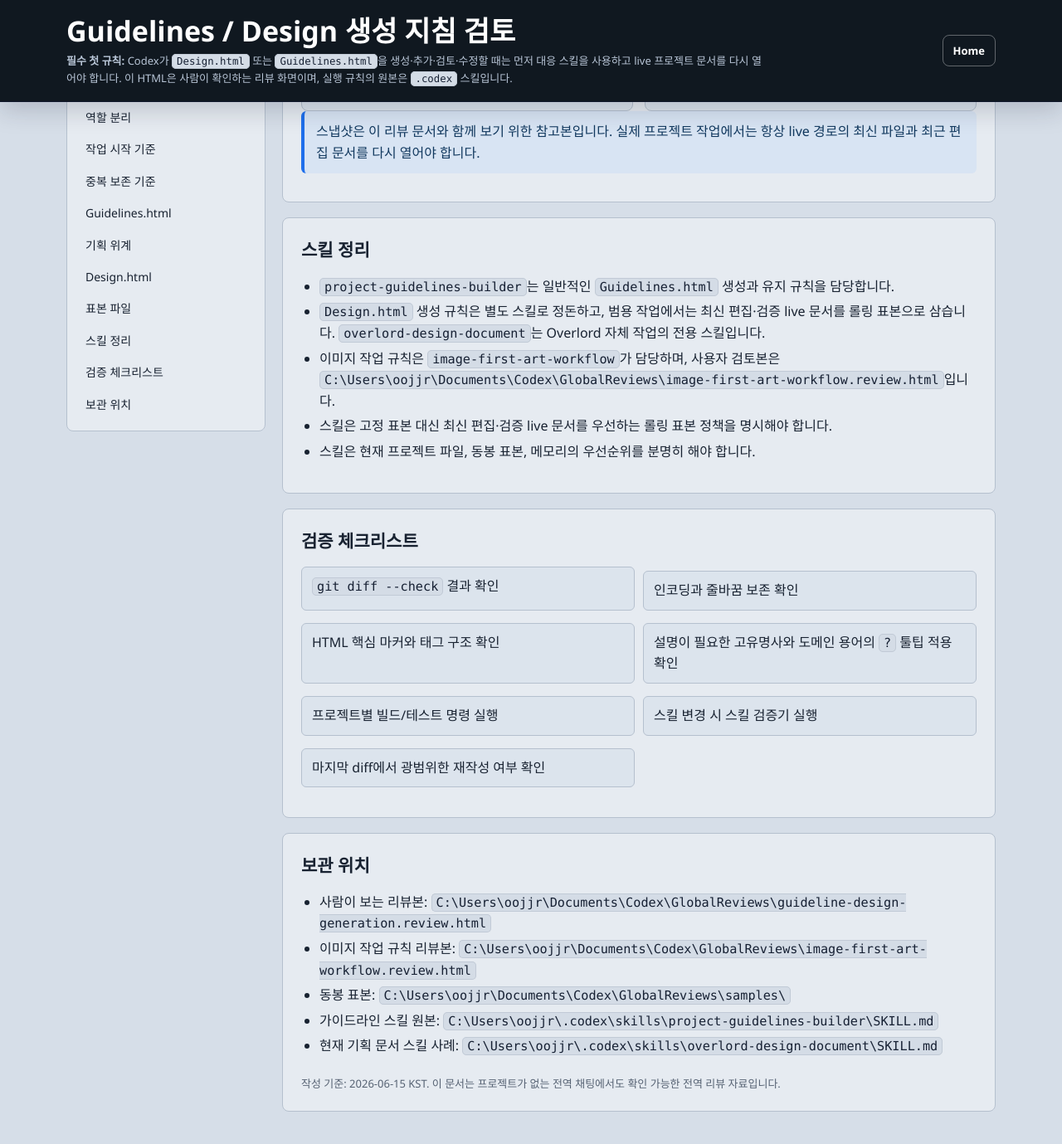
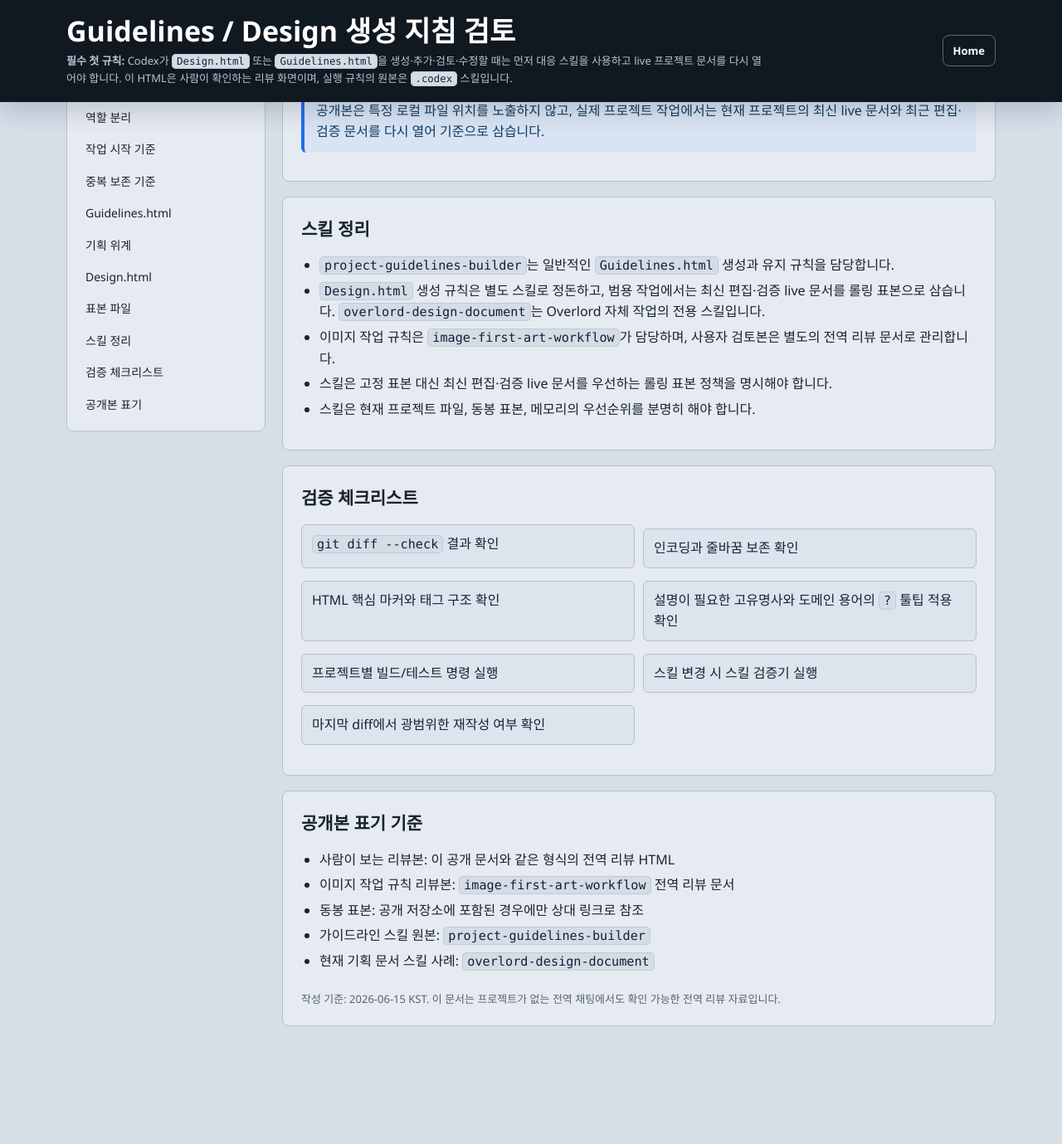
Before and after one commit to oojjrs/engineering-notes, a Jekyll site: the page codex/guideline-design-generation.review.html, which Jekyll copies as it is, in a window 1280 px wide and 1400 px high, scrolled down 4237 px. Shown: the top 1379 px of the window at 83% size. Built offline with Jekyll 4.4.1, drawn with Linux system fonts in a browser that asks for light colours; after the commit the page ends 5534 px from its top, so only the background shows below that; some of the changed text lies outside the part shown.

Commit message:
공개 문서의 로컬 경로 노출 제거

```diff
--- a/codex/guideline-design-generation.review.html
+++ b/codex/guideline-design-generation.review.html
@@ -301,7 +301,7 @@
       <a href="#samples">표본 파일</a>
       <a href="#skills">스킬 정리</a>
       <a href="#validation">검증 체크리스트</a>
-      <a href="#files">보관 위치</a>
+      <a href="#files">공개본 표기</a>
     </nav>
 
     <div>
@@ -310,7 +310,7 @@
         <div class="split">
           <div class="sample">
             <h4><span class="badge">.codex</span>Codex 실행 규칙</h4>
-            <p><code>C:\Users\oojjr\.codex\skills\project-guidelines-builder\SKILL.md</code>가 가이드라인 생성과 유지 규칙의 실제 스킬 원본입니다. 프로젝트별 기획 문서 규칙은 현재 <code>overlord-design-document</code> 같은 전용 스킬이 담당합니다.</p>
+            <p><code>project-guidelines-builder</code> 스킬이 가이드라인 생성과 유지 규칙의 실제 원본입니다. 프로젝트별 기획 문서 규칙은 현재 <code>overlord-design-document</code> 같은 전용 스킬이 담당합니다.</p>
           </div>
           <div class="sample">
             <h4><span class="badge">Review</span>눈으로 보는 검토본</h4>
@@ -436,22 +436,22 @@
           <div class="sample">
             <h4><span class="badge">Guideline</span>롤링 표본</h4>
             <p>새 <code>Guidelines.html</code> 작업은 현재 프로젝트 문서를 먼저 보고, 그 다음 최근 편집·검증된 live <code>Guidelines.html</code>을 기준으로 삼습니다.</p>
-            <p>역사적 seed: <code>H:\ImageStudio\Guidelines.html</code>. 스냅샷: <code>samples\ImageStudio.Guidelines.sample.html</code></p>
+            <p>역사적 seed: ImageStudio의 <code>Guidelines.html</code>. 공개본에는 로컬 원본 경로 대신 문서 유형과 검증 기준만 남깁니다.</p>
           </div>
           <div class="sample">
             <h4><span class="badge">Design</span>롤링 표본</h4>
             <p>새 <code>Design.html</code> 작업은 현재 프로젝트 문서를 먼저 보고, 그 다음 최근 편집·검증된 live <code>Design.html</code>을 기준으로 삼습니다.</p>
-            <p>역사적 seed: <code>H:\Overlord\Design.html</code>. 스냅샷: <code>samples\Overlord.Design.sample.html</code></p>
+            <p>역사적 seed: Overlord의 <code>Design.html</code>. 공개본에는 로컬 원본 경로 대신 문서 유형과 검증 기준만 남깁니다.</p>
           </div>
         </div>
-        <p class="note">스냅샷은 이 리뷰 문서와 함께 보기 위한 참고본입니다. 실제 프로젝트 작업에서는 항상 live 경로의 최신 파일과 최근 편집 문서를 다시 열어야 합니다.</p>
+        <p class="note">공개본은 특정 로컬 파일 위치를 노출하지 않고, 실제 프로젝트 작업에서는 현재 프로젝트의 최신 live 문서와 최근 편집·검증 문서를 다시 열어 기준으로 삼습니다.</p>
       </section>
       <section id="skills">
         <h2>스킬 정리</h2>
         <ul>
           <li><code>project-guidelines-builder</code>는 일반적인 <code>Guidelines.html</code> 생성과 유지 규칙을 담당합니다.</li>
           <li><code>Design.html</code> 생성 규칙은 별도 스킬로 정돈하고, 범용 작업에서는 최신 편집·검증 live 문서를 롤링 표본으로 삼습니다. <code>overlord-design-document</code>는 Overlord 자체 작업의 전용 스킬입니다.</li>
-          <li>이미지 작업 규칙은 <code>image-first-art-workflow</code>가 담당하며, 사용자 검토본은 <code>C:\Users\oojjr\Documents\Codex\GlobalReviews\image-first-art-workflow.review.html</code>입니다.</li>
+          <li>이미지 작업 규칙은 <code>image-first-art-workflow</code>가 담당하며, 사용자 검토본은 별도의 전역 리뷰 문서로 관리합니다.</li>
           <li>스킬은 고정 표본 대신 최신 편집·검증 live 문서를 우선하는 롤링 표본 정책을 명시해야 합니다.</li>
           <li>스킬은 현재 프로젝트 파일, 동봉 표본, 메모리의 우선순위를 분명히 해야 합니다.</li>
         </ul>
@@ -471,13 +471,13 @@
       </section>
 
       <section id="files">
-        <h2>보관 위치</h2>
+        <h2>공개본 표기 기준</h2>
         <ul>
-          <li>사람이 보는 리뷰본: <code>C:\Users\oojjr\Documents\Codex\GlobalReviews\guideline-design-generation.review.html</code></li>
-          <li>이미지 작업 규칙 리뷰본: <code>C:\Users\oojjr\Documents\Codex\GlobalReviews\image-first-art-workflow.review.html</code></li>
-          <li>동봉 표본: <code>C:\Users\oojjr\Documents\Codex\GlobalReviews\samples\</code></li>
-          <li>가이드라인 스킬 원본: <code>C:\Users\oojjr\.codex\skills\project-guidelines-builder\SKILL.md</code></li>
-          <li>현재 기획 문서 스킬 사례: <code>C:\Users\oojjr\.codex\skills\overlord-design-document\SKILL.md</code></li>
+          <li>사람이 보는 리뷰본: 이 공개 문서와 같은 형식의 전역 리뷰 HTML</li>
+          <li>이미지 작업 규칙 리뷰본: <code>image-first-art-workflow</code> 전역 리뷰 문서</li>
+          <li>동봉 표본: 공개 저장소에 포함된 경우에만 상대 링크로 참조</li>
+          <li>가이드라인 스킬 원본: <code>project-guidelines-builder</code></li>
+          <li>현재 기획 문서 스킬 사례: <code>overlord-design-document</code></li>
         </ul>
         <footer>작성 기준: 2026-06-15 KST. 이 문서는 프로젝트가 없는 전역 채팅에서도 확인 가능한 전역 리뷰 자료입니다.</footer>
       </section>
```
